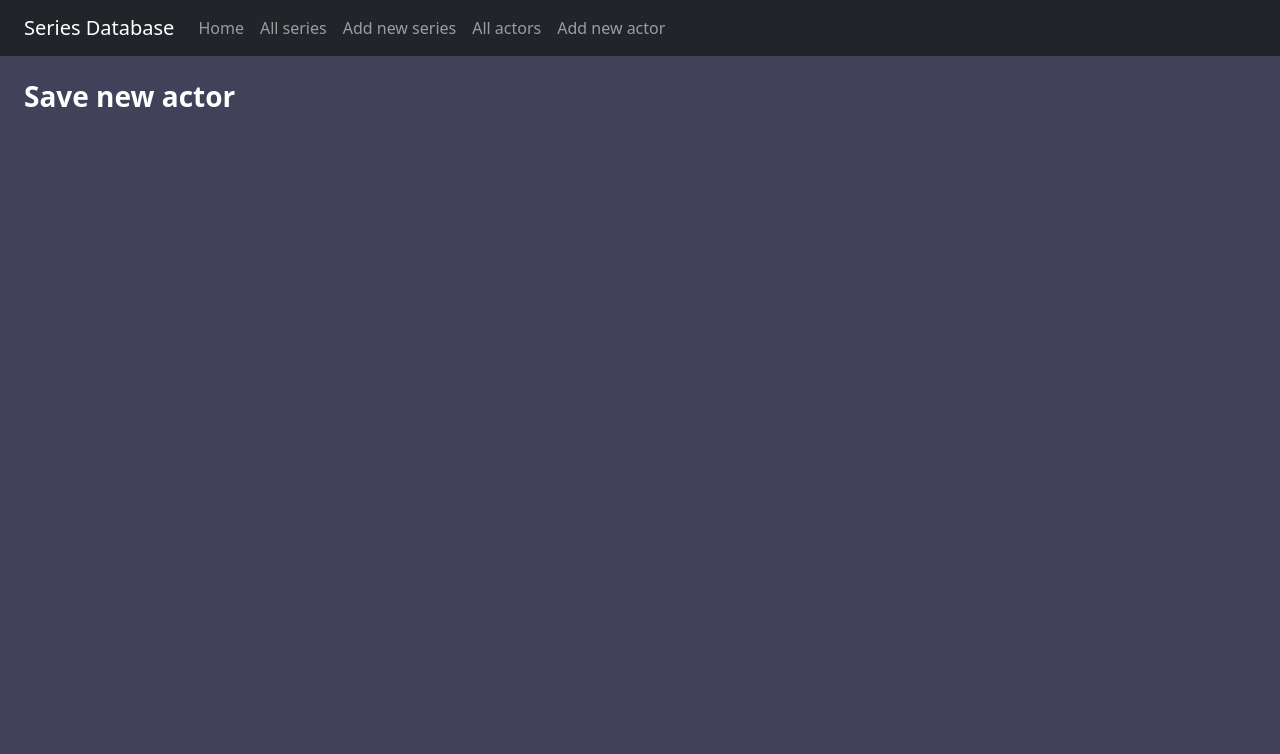
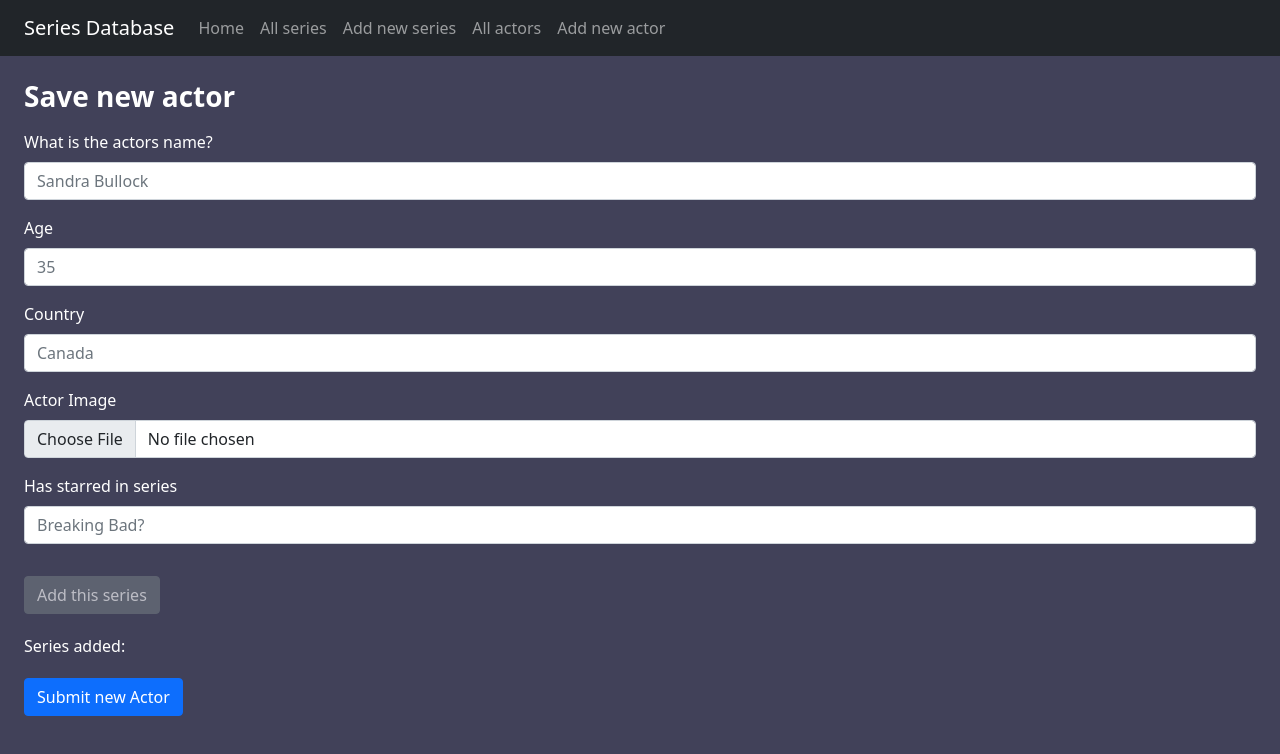
Before and after one commit to thensrud/tv-series_fullstack-web, a React (Create React App) app in the folder tvseries/: page /create-actor in a window 1280 px wide. Shown: the top 754 px of the page. Built offline with nearby package versions, Linux system fonts and the light colour scheme.

Commit message:
CreateActorForm working

```diff
--- a/tvseries/src/components/actors/CreateActorForm.tsx
+++ b/tvseries/src/components/actors/CreateActorForm.tsx
@@ -1,99 +1,168 @@
-import { FC, ChangeEvent, useState } from 'react';
-import { seriesService } from '../../services/seriesService';
-import { ISeries } from '../../interfaces/ISeries';
+import { FC, ChangeEvent, useState, useEffect } from "react";
+import { IActors } from "../../interfaces/IActors";
+import { IInSeries } from "../../interfaces/IInSeries";
+import { Badge, Form, Button } from "react-bootstrap";
+import { actorsService } from "../../services/actorsService";
 
 const CreateActorForm: FC = () => {
-	// const [newSeries, setNewSeries] = useState<ISeries>({
-	// 	name: '',
-	// 	image: '',
-	// 	plot: '',
-	// 	genre: [''],
-	// 	seasons: [
-	// 		{
-	// 			seasonNumber: '',
-	// 			episodes: [''],
-	// 		},
-	// 	],
-	// });
-	// const [newImage, setNewImage] = useState<File>();
+  const [newImage, setNewImage] = useState<File>();
+  const [newInSeries, setNewInSeries] = useState<IInSeries[]>([]);
+  const [newInSeriesName, setNewInSeriesName] = useState<string>("");
 
-	// const handleChange = (event: ChangeEvent<HTMLInputElement>) => {
-	// 	let { name } = event.target;
-	// 	let { value } = event.target;
+  const [newActor, setNewActor] = useState<IActors>({
+    name: "",
+    age: "",
+    country: "",
+    image: "",
+    inSeries: newInSeries,
+  });
 
-	// 	switch (name) {
-	// 		case 'name':
-	// 			setNewSeries({ ...newSeries, name: value });
-	// 			break;
-	// 		case 'image':
-	// 			let { files } = event.target;
-	// 			if (files) {
-	// 				setNewSeries({ ...newSeries, image: files[0].name });
-	// 				setNewImage(files[0]);
-	// 			}
-	// 			break;
-	// 		case 'genre':
-	// 			setNewSeries({ ...newSeries, genre: [value] });
-	// 			break;
-	// 		case 'plot':
-	// 			setNewSeries({ ...newSeries, plot: value });
-	// 			break;
-	// 		case 'seasonNumber':
-	// 			// let tempState = { ...newSeries.seasons };
-	// 			// tempState[0].seasonNumber = value;
-	// 			setNewSeries({ ...newSeries });
-	// 			break;
-	// 	}
-	// };
+  const handleChange = (event: ChangeEvent<HTMLInputElement>) => {
+    let { name, value } = event.target;
 
-	// const postNewSeries = () => {
-	// 	seriesService.postSeries(newSeries, newImage as File);
-	// };
+    switch (name) {
+      case "actorName":
+        setNewActor({ ...newActor, name: value });
+        break;
+      case "image":
+        let { files } = event.target;
+        if (files) {
+          setNewActor({ ...newActor, image: files[0].name });
+          setNewImage(files[0]);
+        }
+        break;
+      case "age":
+        setNewActor({ ...newActor, age: value });
+        break;
+      case "country":
+        setNewActor({ ...newActor, country: value });
+        break;
+      case "inSeries":
+        setNewInSeriesName(value);
+        break;
+      default:
+        break;
+    }
+  };
+  const addNewInSeries = () => {
+    setNewInSeries([...newInSeries, { name: newInSeriesName }]);
+    setNewInSeriesName("");
+  };
+
+  useEffect(() => {
+    setNewActor({
+      ...newActor,
+      inSeries: newInSeries,
+    });
+  }, [newInSeries]);
+
+  const listInSeries = () => {
+    return newInSeries.map((inSeries: IInSeries, key: number) => {
+      return (
+        <Badge className="mx-1" bg="secondary" key={key}>
+          {inSeries.name}
+        </Badge>
+      );
+    });
+  };
+
+  const postNewActor = () => {
+    actorsService.postActors(newActor, newImage as File);
+    //alert(JSON.stringify(newActor));
+    setNewActor({
+      name: "",
+      age: "",
+      country: "",
+      image: "",
+      inSeries: [],
+    });
+    setNewInSeries([]);
+  };
 
   return (
     <section>
-			{/* <div>
-				<label>Navn</label>
-				<input
+      {/* Actor name */}
+      <Form.Group className="mb-3  mt-3">
+        <Form.Label>What is the actors name?</Form.Label>
+        <Form.Control
           onChange={handleChange}
-					name="name"
+          name="actorName"
           type="text"
-					placeholder="E.g. Game of Thrones"
+          placeholder="Sandra Bullock"
+          value={newActor.name}
         />
-			</div>
-			<div>
-				<label>Velg bilde</label>
-				<input onChange={handleChange} name="image" type="file" />
-			</div>
-			<div>
-				<label>Sjanger(e)</label>
-				<input
+      </Form.Group>
+
+      {/* Age */}
+      <Form.Group className="mb-3  mt-3">
+        <Form.Label>Age</Form.Label>
+        <Form.Control
           onChange={handleChange}
-					name="genre"
+          name="age"
           type="text"
-					placeholder="E.g. Fantasy"
+          placeholder="35"
+          value={newActor.age}
         />
-			</div>
-			<div>
-				<label>Plot</label>
-				<input
+      </Form.Group>
+
+      {/* Country */}
+      <Form.Group className="mb-3  mt-3">
+        <Form.Label>Country</Form.Label>
+        <Form.Control
           onChange={handleChange}
-					name="plot"
+          name="country"
           type="text"
-					placeholder="E.g. Everyone wants to sit on a throne"
+          placeholder="Canada"
+          value={newActor.country}
         />
-			</div>
-			<div>
-				<label>Season</label>
-				<input
+      </Form.Group>
+
+      {/* Imange */}
+      <Form.Group className="mb-3 mt-3">
+        <Form.Label>Actor Image</Form.Label>
+        <Form.Control onChange={handleChange} name="image" type="file" />
+      </Form.Group>
+
+      {/* In Series */}
+      <Form.Group className="mb-3 mt-3">
+        <Form.Label>Has starred in series</Form.Label>
+        <Form.Control
           onChange={handleChange}
-					name="seasonNumber"
+          name="inSeries"
           type="text"
-					placeholder="E.g. 1"
+          placeholder="Breaking Bad?"
+          value={newInSeriesName}
         />
-			</div>
+      </Form.Group>
 
-			<input onClick={postNewSeries} type="button" value="Lagre ny serie" /> */}
+      {/* Add In Series */}
+      {newInSeriesName ? (
+        <Button
+          onClick={addNewInSeries}
+          className="my-3"
+          variant="secondary"
+          type="submit"
+        >
+          Add this series
+        </Button>
+      ) : (
+        <Button className="my-3" variant="secondary" type="submit" disabled>
+          Add this series
+        </Button>
+      )}
+
+      {/* List all added series */}
+      <p className="mt-1">Series added: {listInSeries()}</p>
+
+      {/* Post a new actor */}
+      <Button
+        className="mt-1"
+        onClick={postNewActor}
+        type="submit"
+        variant="primary"
+      >
+        Submit new Actor
+      </Button>
     </section>
   );
 };
--- a/tvseries/src/pages/CreateActor.tsx
+++ b/tvseries/src/pages/CreateActor.tsx
@@ -1,13 +1,13 @@
-import { FC } from 'react';
-import CreateActorForm from '../components/actors/CreateActorForm';
+import { FC } from "react";
+import CreateActorForm from "../components/actors/CreateActorForm";
 
 const CreateActor: FC = () => {
-	return (
-		<section className="section">
-			<h3 className="page-title mb-2">Save new actor</h3>
-			{/* <CreateActorForm /> */}
-		</section>
-	);
+  return (
+    <section className="section">
+      <h3 className="page-title mb-2">Save new actor</h3>
+      <CreateActorForm />
+    </section>
+  );
 };
 
 export default CreateActor;
```
Also changed, not shown: tvseries/src/interfaces/IActors.ts (+7 -7 lines), 2 other files (tests, documents, lock files or other folders). Lines whose indentation alone changed are shown as unchanged.
